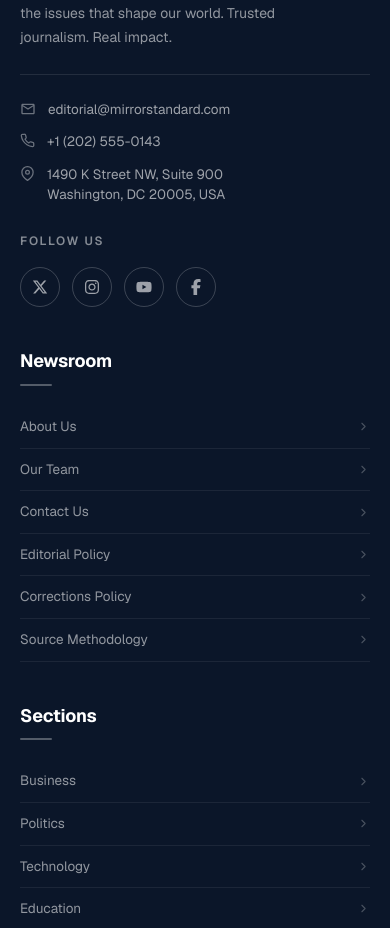
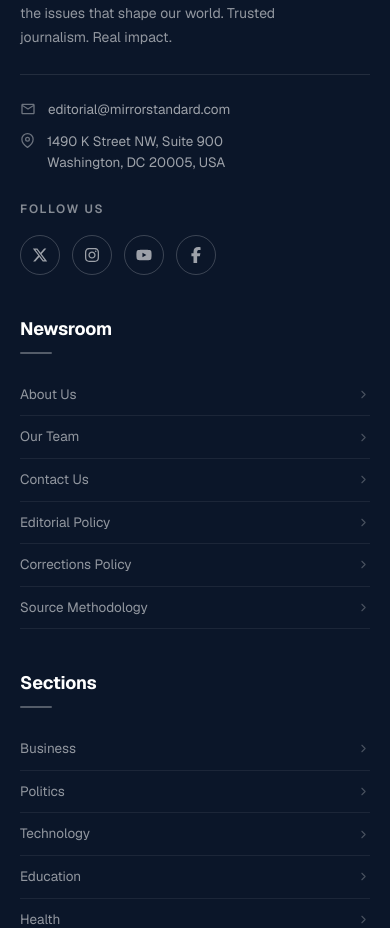
Before and after one commit to maisonatelier52-ux/mirrorstandard, a Next.js app: page / in a window 390 px wide. Shown: the part 9241-10169 px from the top of the page. Built offline with nearby package versions, Linux system fonts and the light colour scheme; no server answers.

Commit message:
remove the phone number

```diff
--- a/src/components/Footer.tsx
+++ b/src/components/Footer.tsx
@@ -45,7 +45,6 @@ const socialLinks = [
 
 const contactInfo = [
   { icon: <MdOutlineEmail size={16} />, value: "editorial@mirrorstandard.com", href: "mailto:editorial@mirrorstandard.com", title: "Email Mirror Standard editorial team" },
-  { icon: <FiPhone size={15} />,        value: "+1 (202) 555-0143",             href: "tel:+12025550143",                   title: "Call Mirror Standard" },
   { icon: <FiMapPin size={15} />,       value: "1490 K Street NW, Suite 900\nWashington, DC 20005, USA", href: null, title: null },
 ];
 
```
